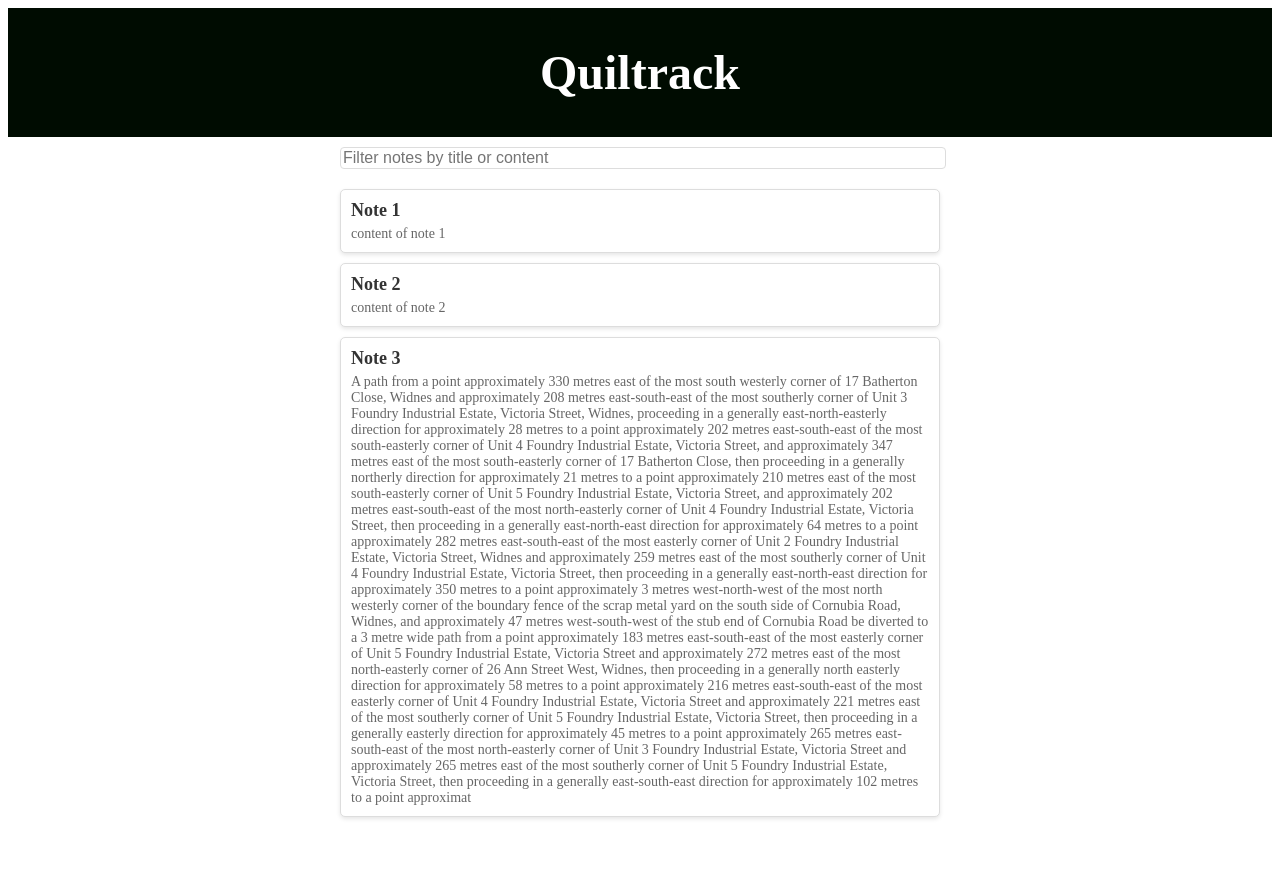
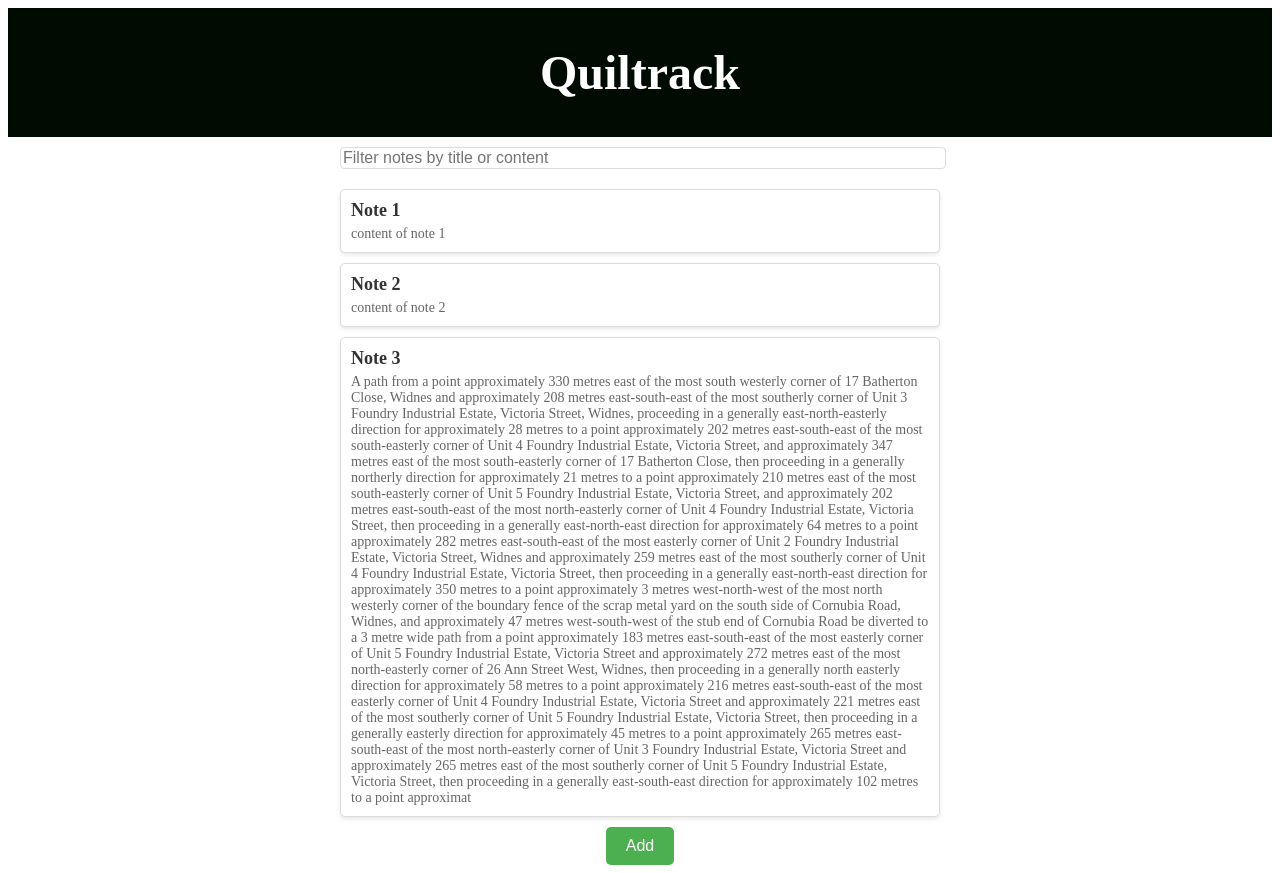
Before and after one commit to bhanukad610/quiltrack-web, an Angular app: page / in a window 1280 px wide. Before the commit the page ends 835 px from the top, so only its background shows below. Built offline with nearby package versions, Linux system fonts and the light colour scheme.

Commit message:
Implement navigation to the note creation page

```diff
--- a/src/app/app.component.html
+++ b/src/app/app.component.html
@@ -1,3 +1,4 @@
 <app-header></app-header>
-<router-outlet></router-outlet>
-<app-notes-list></app-notes-list>
+<main>
+    <router-outlet></router-outlet>
+</main>
--- a/src/app/app.routes.ts
+++ b/src/app/app.routes.ts
@@ -1,3 +1,8 @@
 import { Routes } from '@angular/router';
+import { NoteCreationComponent } from './note-creation/note-creation.component';
+import { NotesListComponent } from './notes-list/notes-list.component';
 
-export const routes: Routes = [];
+export const routes: Routes = [
+    {path:'', component: NotesListComponent},
+    {path:'create', component:NoteCreationComponent}
+];
--- /dev/null
+++ b/src/app/note-creation/note-creation.component.html
@@ -0,0 +1 @@
+<p>note-creation works!</p>
--- a/src/app/notes-list/notes-list.component.css
+++ b/src/app/notes-list/notes-list.component.css
@@ -48,3 +48,17 @@
   font-size: 14px;
   color: #666;
 }
+
+.add-button {
+  background-color: #4caf50;
+  color: white;
+  border: none;
+  padding: 10px 20px;
+  font-size: 16px;
+  border-radius: 5px;
+  cursor: pointer;
+}
+
+.add-button:hover {
+  background-color: #45a049;
+}
--- a/src/app/notes-list/notes-list.component.html
+++ b/src/app/notes-list/notes-list.component.html
@@ -9,4 +9,6 @@
             <p>{{ note.content }}</p>
         </div>
     </div>
+
+    <button (click)="navigateToCreate()" class="add-button">Add</button>
 </div>
--- a/src/app/notes-list/notes-list.component.ts
+++ b/src/app/notes-list/notes-list.component.ts
@@ -1,6 +1,7 @@
 import { NgFor } from '@angular/common';
 import { Component } from '@angular/core';
 import { FormsModule } from '@angular/forms';
+import { Router } from '@angular/router';
 
 @Component({
   selector: 'app-notes-list',
@@ -9,6 +10,8 @@ import { FormsModule } from '@angular/forms';
   styleUrl: './notes-list.component.css'
 })
 export class NotesListComponent {
+  constructor(private router: Router){}
+
   notes = [
     {title: 'Note 1', content: 'content of note 1'},
     {title: 'Note 2', content: 'content of note 2'},
@@ -24,4 +27,8 @@ export class NotesListComponent {
     )
   }
 
+  navigateToCreate(){
+    this.router.navigate(['/create']);
+  }
+
 }
```
Also changed, not shown: src/app/note-creation/note-creation.component.ts (added, +11 -0 lines), src/app/note-creation/note-creation.component.css (added), 1 other file (tests, documents, lock files or other folders).
